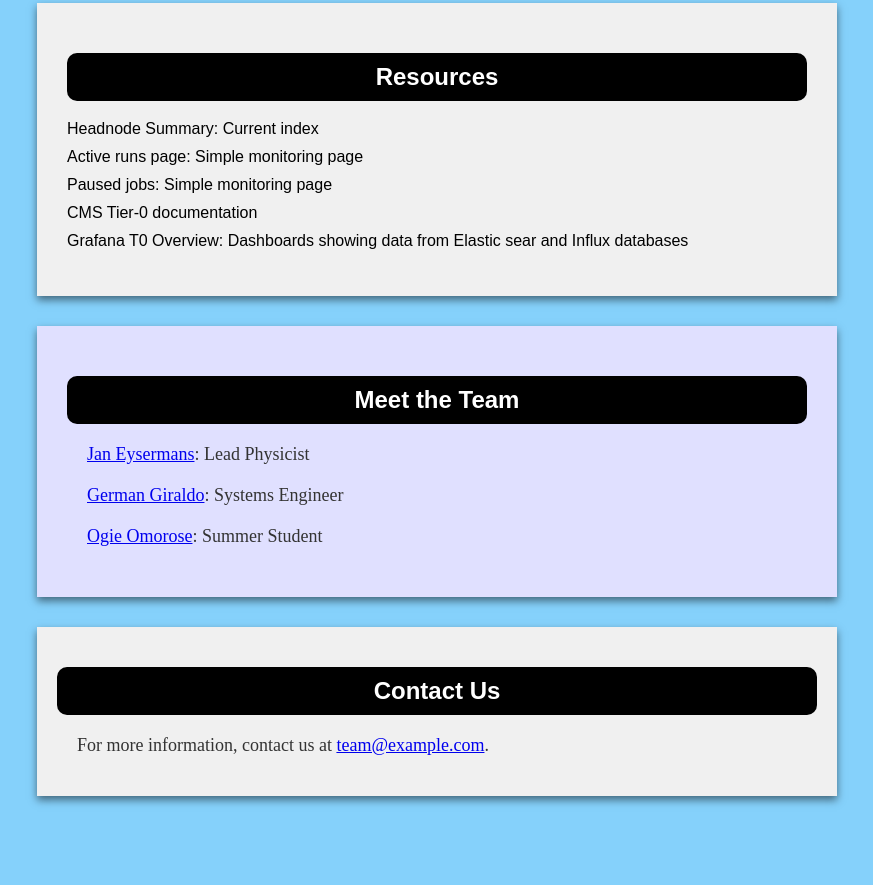
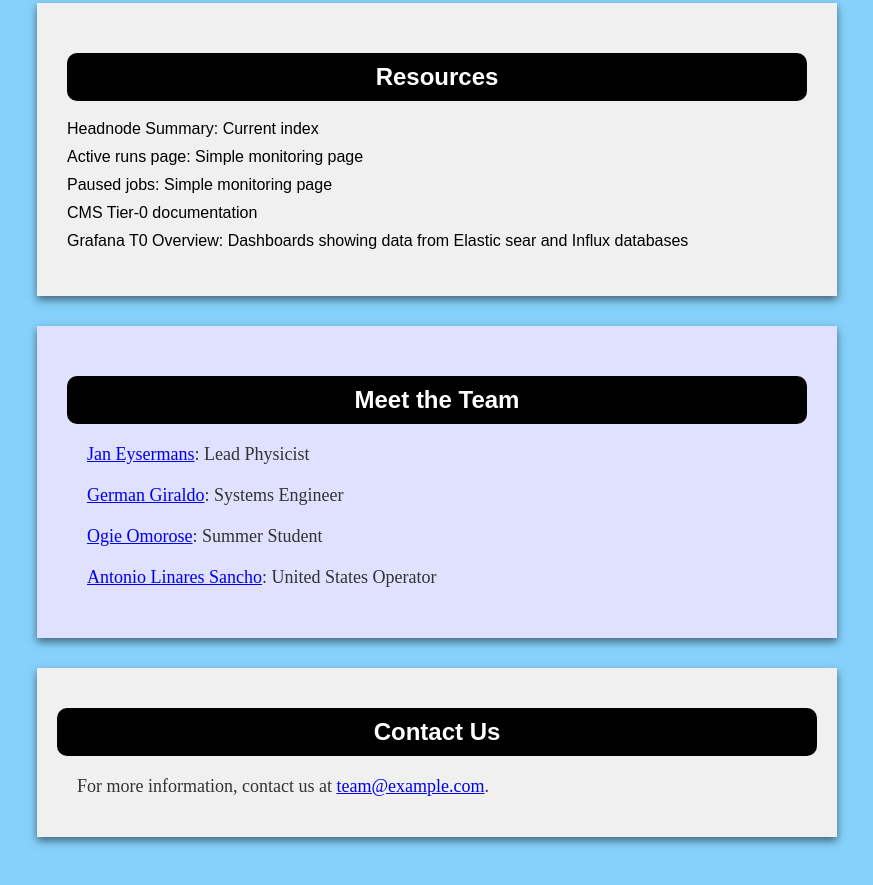
Before and after one commit to NewGenesis04/Tier-0-Landing-Page, a plain HTML site: page index.html in a window 1280 px wide. Shown: the part 1017-1902 px from the top of the page, without its empty margins (203-1076 px from the left). Before the commit the page ends 1863 px from the top, so only its background shows below. Drawn offline with Linux system fonts and the light colour scheme.

Commit message:
Added Antonio to the team list

```diff
--- a/index.html
+++ b/index.html
@@ -67,6 +67,7 @@
             <p><a href="mailto:jan.eysermans@cern.ch">Jan Eysermans</a>: Lead Physicist</p>
             <p><a href="mailto:german.giraldo@cern.ch">German Giraldo</a>: Systems Engineer</p>
             <p><a href="mailto: ogie.progress.omorose@cern.ch">Ogie Omorose</a>: Summer Student</p>
+            <p><a href="mailto:a.linares@cern.ch">Antonio Linares Sancho</a>: United States Operator</p>
         </section>
         <section id="contact">
             <h2>Contact Us</h2>
```
